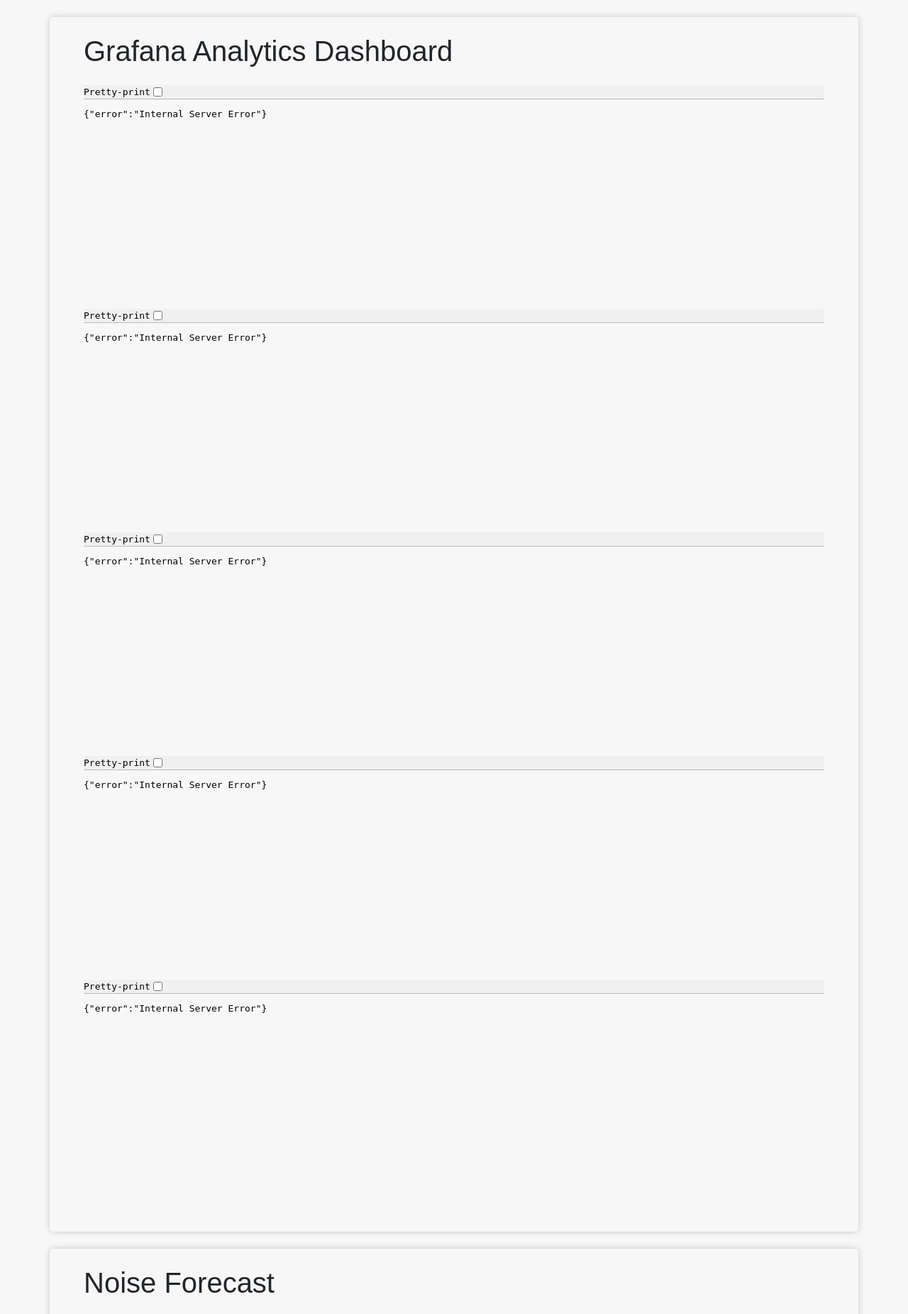
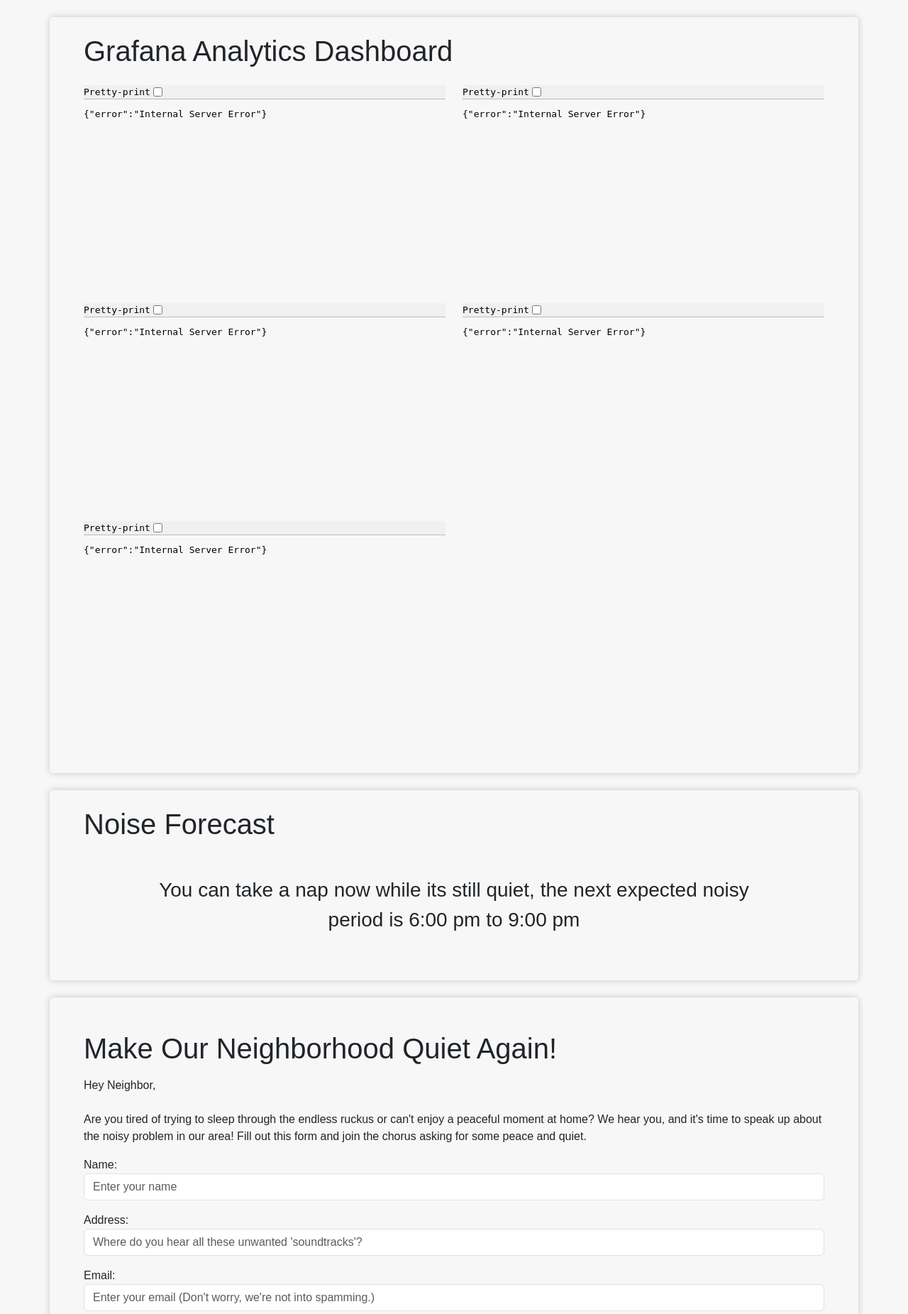
Before and after one commit to soonann/noise-solulu, a Flask app: template server/templates/index.html in a window 1280 px wide. Shown: the part 118-1969 px from the top of the page at 71% size. Run offline with Flask 3, Linux system fonts and the light colour scheme; the template is opened without the code that fills it, so the values that code supplies are empty.

Commit message:
Update index.html

```diff
--- a/server/templates/index.html
+++ b/server/templates/index.html
@@ -22,28 +22,6 @@
             top: 0;
             left: 0;
             width: 100%;
-        }
-
-        #bar-container {
-            width: 80%;
-            margin: 0 auto;
-        }
-
-        #adjustable-bar {
-            width: 100%;
-            height: 20px;
-            background-color: #f0f0f0;
-            position: relative;
-        }
-
-        #slider {
-            width: 20px;
-            height: 20px;
-            background-color: #007BFF;
-            border-radius: 50%;
-            position: absolute;
-            top: 0;
-            cursor: pointer;
         }
 
         /* Add some additional custom styling */
@@ -87,28 +65,28 @@
 
         <div class="container my-4 p-5 pt-4">
             <h1 class="mb-4">Grafana Analytics Dashboard</h1>
-            <div class="row g-2">
-                <div class="col-12-sm col-6-md">
+            <div class="row">
+                <div class="col-md-6 col-12">
                     <iframe
                         src="{{ngrok_url}}/d-solo/afd43e5e-676e-4c93-b909-1b25a8b1a6f1/noise-pollution?orgId=1&panelId=1"
                         width="100%" height="300px"></iframe>
                 </div>
-                <div class="col-12-sm col-6-md">
+                <div class="col-md-6 col-12">
                     <iframe
                         src="{{ngrok_url}}/d-solo/afd43e5e-676e-4c93-b909-1b25a8b1a6f1/noise-pollution?orgId=1&panelId=4"
                         width="100%" height="300px"></iframe>
                 </div>
-                <div class="col-12-sm col-6-md">
+                <div class="col-md-6 col-12">
                     <iframe
                         src="{{ngrok_url}}/d-solo/afd43e5e-676e-4c93-b909-1b25a8b1a6f1/noise-pollution?orgId=1&panelId=3"
                         width="100%" height="300px"></iframe>
                 </div>
-                <div class="col-12-sm col-6-md">
+                <div class="col-md-6 col-12">
                     <iframe
                         src="{{ngrok_url}}/d-solo/afd43e5e-676e-4c93-b909-1b25a8b1a6f1/noise-pollution?orgId=1&panelId=5"
                         width="100%" height="300px"></iframe>
                 </div>
-                <div class="col-12-sm col-6-md">
+                <div class="col-md-6 col-12">
                     <iframe
                         src="{{ngrok_url}}/d-solo/afd43e5e-676e-4c93-b909-1b25a8b1a6f1/noise-pollution?orgId=1&panelId=6"
                         width="100%" height="300px"></iframe>
```
